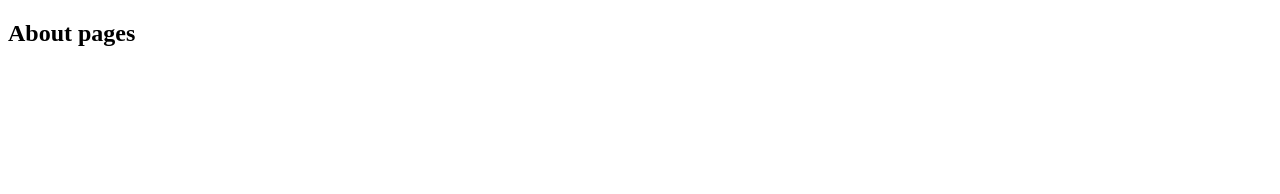
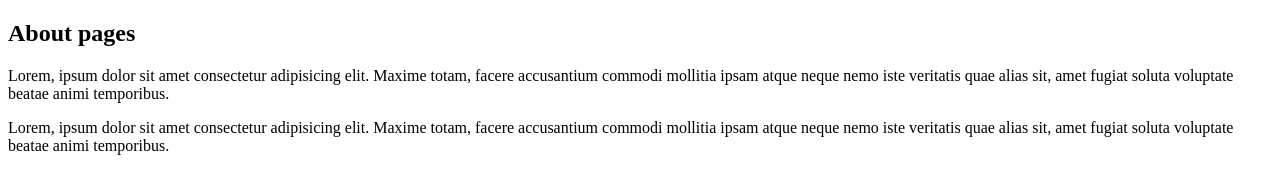
Before and after one commit to DukeDamom/test1, a plain HTML site: page about.html in a window 1280 px wide. Drawn offline with Linux system fonts and the light colour scheme.

Commit message:
Edit Bhla blhla

```diff
--- a/about.html
+++ b/about.html
@@ -8,5 +8,8 @@
 </head>
 <body>
     <H2>About pages</H2>
+    <p>Lorem, ipsum dolor sit amet consectetur adipisicing elit. Maxime totam, facere accusantium commodi mollitia ipsam atque neque nemo iste veritatis quae alias sit, amet fugiat soluta voluptate beatae animi temporibus.</p>
+    <p>Lorem, ipsum dolor sit amet consectetur adipisicing elit. Maxime totam, facere accusantium commodi mollitia ipsam atque neque nemo iste veritatis quae alias sit, amet fugiat soluta voluptate beatae animi temporibus.</p>
+
 </body>
 </html>
--- a/css/style2.css
+++ b/css/style2.css
@@ -1,4 +1,5 @@
 html{
     margin: 0%;
     padding: 0%;
+    border: 1px solid lawngreen;
 }
```
